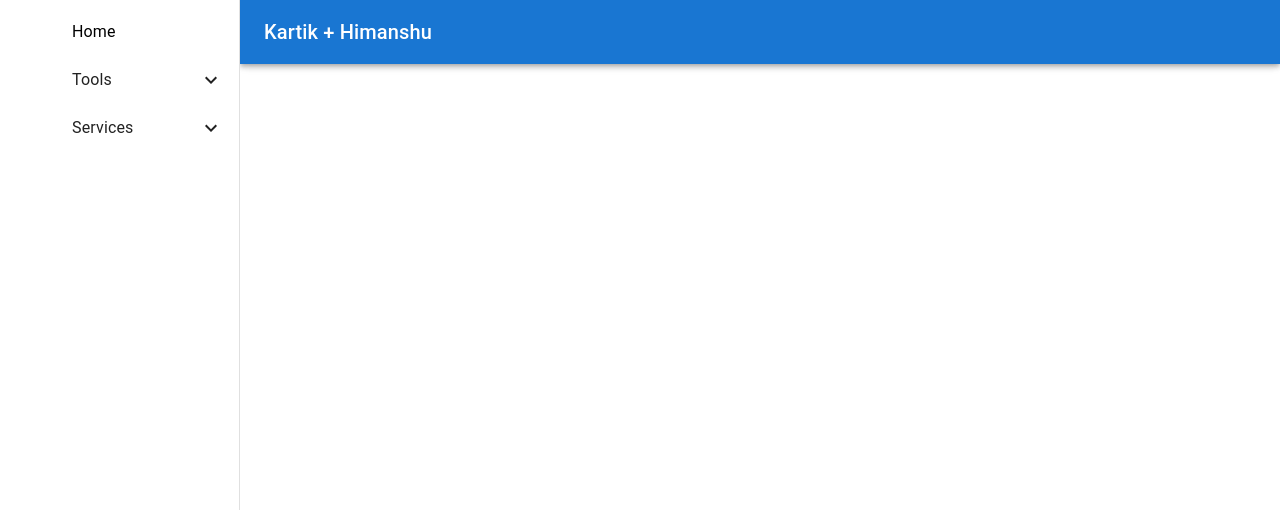
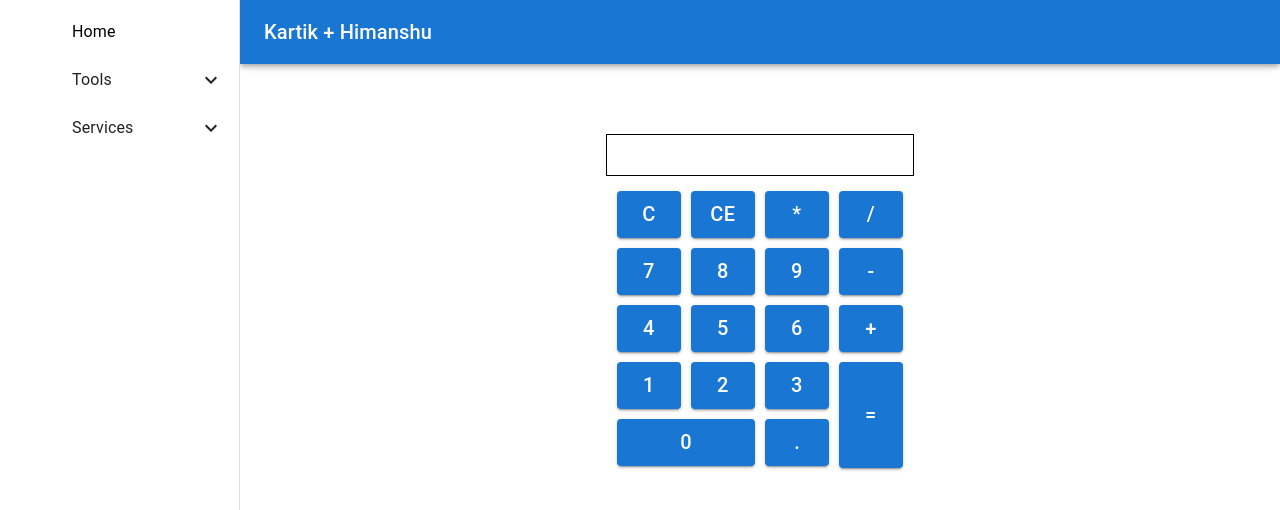
Before and after one commit to kartikchawla22/Assignment3-web-design, a React (Create React App) app: page /tools/calculator in a window 1280 px wide. Shown: the top 510 px of the page. Built offline with nearby package versions, Linux system fonts and the light colour scheme.

Commit message:
File name cleanup and calculator added

```diff
--- a/package.json
+++ b/package.json
@@ -15,6 +15,7 @@
     "@types/react": "^18.0.25",
     "@types/react-dom": "^18.0.8",
     "@types/react-router-dom": "^5.3.3",
+    "classnames": "^2.3.2",
     "react": "^18.2.0",
     "react-dom": "^18.2.0",
     "react-router-dom": "^6.4.3",
--- a/src/App.tsx
+++ b/src/App.tsx
@@ -1,8 +1,9 @@
 import * as React from 'react';
-import AppBarHeader from './components/AppBar/appBar';
+import AppBarHeader from './components/AppBar';
 import { BrowserRouter as Router, Routes, Route, Navigate } from "react-router-dom";
-import HomePage from './pages/Home/home';
+import HomePage from './pages/Home';
 import styles from './index.module.scss'
+import CalculatorPage from './pages/CalculatorPage';
 
 function App() {
   return (
@@ -14,14 +15,7 @@ function App() {
         <div className={styles.mainContent}>
           <Routes>
             <Route path="/" element={<HomePage />} />
-            {/* <Route path="/" element={<HomePage />} />
-      <Route path="/news" element={<NewsPage />} />
-      <Route path="/calculator" element={<CalculatorPage />} />
-      <Route path="/weather" element={<WeatherPage />} /> */}
-            {/* <Route
-          path="*"
-          element={<Navigate to="/" />}
-        /> */}
+            <Route path="/tools/calculator" element={<CalculatorPage />} />
           </Routes>
         </div>
       </div>
--- a/src/components/AppBar/appBar.tsx
+++ b/src/components/AppBar/index.tsx
@@ -6,7 +6,7 @@ import IconButton from '@mui/material/IconButton';
 import MenuIcon from '@mui/icons-material/Menu';
 import Toolbar from '@mui/material/Toolbar';
 import Typography from '@mui/material/Typography';
-import SideBar from '../SideBar/sideBar'
+import SideBar from '../SideBar'
 
 const drawerWidth = 240;
 
--- /dev/null
+++ b/src/components/calculator/index.module.scss
@@ -0,0 +1,69 @@
+.calculatorContainer {
+    display: flex;
+    justify-content: center;
+    margin-top: 50px;
+
+    .calculatorContent {
+        display: flex;
+        flex-direction: column;
+        justify-content: space-between;
+        align-items: center;
+    }
+
+    .calculatorButtonsContainer {
+        margin-top: 10px;
+        display: flex;
+        flex-direction: column;
+        justify-content: center;
+        flex-wrap: wrap;
+    }
+
+
+    .caclulatorButton {
+        margin: 5px !important;
+        font-size: 20px;
+        max-width: 20%;
+        max-height: 90%;
+    }
+
+    .zeroKey {
+        display: flex;
+        justify-content: center;
+    }
+
+    .calculatorDisplay {
+        width: 100%;
+        min-height: 40px;
+        border: 1px solid black;
+        display: flex;
+        justify-content: end;
+        padding: 0 5px;
+        align-items: center;
+    }
+
+
+    .calculatorButton0 {
+        max-width: calc(40% + 20px) !important;
+        width: calc(40% + 20px);
+    }
+
+    .calculatorButtonequal {
+        max-height: calc(160% + 15px);
+        height: calc(160% + 15px);
+    }
+
+    .dFlex {
+        display: flex;
+    }
+
+    @media only screen and (max-width: 768px) {
+        .caclulatorButton {
+            min-width: 50px !important;
+        }
+
+        .calculatorButton0 {
+            max-width: calc(40% + 10px) !important;
+            width: calc(40% + 10px);
+        }
+    }
+}
--- /dev/null
+++ b/src/components/calculator/index.tsx
@@ -0,0 +1,107 @@
+import { useState } from "react";
+import { Button } from "@mui/material";
+import styles from "./index.module.scss";
+import classnames from 'classnames'
+
+const nums = [['C', 'CE', '*', '/'], [7, 8, 9, '-'], [4, 5, 6, '+'], [1, 2, 3, '='], [0, '.']];
+const Calculator = () => {
+
+    const [acc, setAcc] = useState('')
+    const [result, setResult] = useState('')
+
+    const clearDisplay = () => {
+        setResult('')
+        setAcc('')
+    }
+    const handleNumber = (num: number) => {
+        if (result.length <= 8) {
+            setResult(result + num)
+        }
+    }
+    const handleOperation = (sinal: string) => {
+        if (result == '') {
+            return
+        }
+        else if (result.split('')[result.length - 1] == '.') {
+            setAcc(acc + result + '0' + ` ${sinal} `)
+            setResult('')
+        }
+        else {
+            setAcc(acc + result + ` ${sinal} `)
+            setResult('')
+        }
+    }
+    const handleDecimal = () => {
+        if (result.length == 0) {
+            setResult('0.')
+        }
+        else if (result.split('')[result.length - 1] == '.') {
+            return
+        }
+        else {
+            setResult(result + '.')
+        }
+    }
+    const getResult = () => {
+        var calculatedResult = String(acc + result).replace('÷', '/').replace('x', '*')
+        calculatedResult = String(eval(calculatedResult)).substring(0, 9)
+        setResult(calculatedResult)
+        setAcc('')
+    }
+    const calculatorButtonClick = (button: string | number) => {
+        if (typeof button == 'number') {
+            handleNumber(button)
+        } else {
+            switch (button) {
+                case 'C':
+                    setResult('')
+                    break;
+                case 'CE':
+                    clearDisplay()
+                    break;
+                case '.':
+                    handleDecimal()
+                    break;
+                case '=':
+                    getResult()
+                    break;
+                default:
+                    handleOperation(button)
+                    break;
+            }
+        }
+    }
+    const getButtonSpecificCSS = (button: string | number) => {
+        if (button == '=') {
+            return 'equal'
+        }
+        return `${button}`
+    }
+    return (
+        <div className={styles.calculatorContainer}>
+            <div className={styles.calculatorContent}>
+                <div className={styles.calculatorDisplay}>
+                    <div className={styles.acc}>{acc}</div>
+                    <div className={styles.total}>{result}</div>
+                </div>
+                <div className={styles.calculatorButtonsContainer} >
+                    {nums.map((row, index) => (
+                        <div key={`row-${index}`} className={styles.dFlex}>
+                            {row.map((column, cIndex) => (
+                                <Button
+                                    variant="contained"
+                                    className={classnames(styles.caclulatorButton, styles[`calculatorButton${getButtonSpecificCSS(column)}`])}
+                                    key={column}
+                                    onClick={() => calculatorButtonClick(column)}>
+                                    {column}
+                                </Button>
+                            ))}
+                        </div>
+                    ))}
+                </div>
+            </div>
+        </div >
+    )
+}
+
+export default Calculator
--- /dev/null
+++ b/src/pages/CalculatorPage/index.tsx
@@ -0,0 +1,9 @@
+import * as React from 'react';
+import Typography from '@mui/material/Typography';
+import Calculator from '../../components/calculator';
+const CalculatorPage = () => {
+    return (
+        <Calculator />
+    )
+}
+export default CalculatorPage
```
Also changed, not shown: src/components/SideBar/index.tsx (renamed from src/components/SideBar/sideBar.tsx), src/pages/Home/index.tsx (renamed from src/pages/Home/home.tsx), 1 other file (tests, documents, lock files or other folders).
